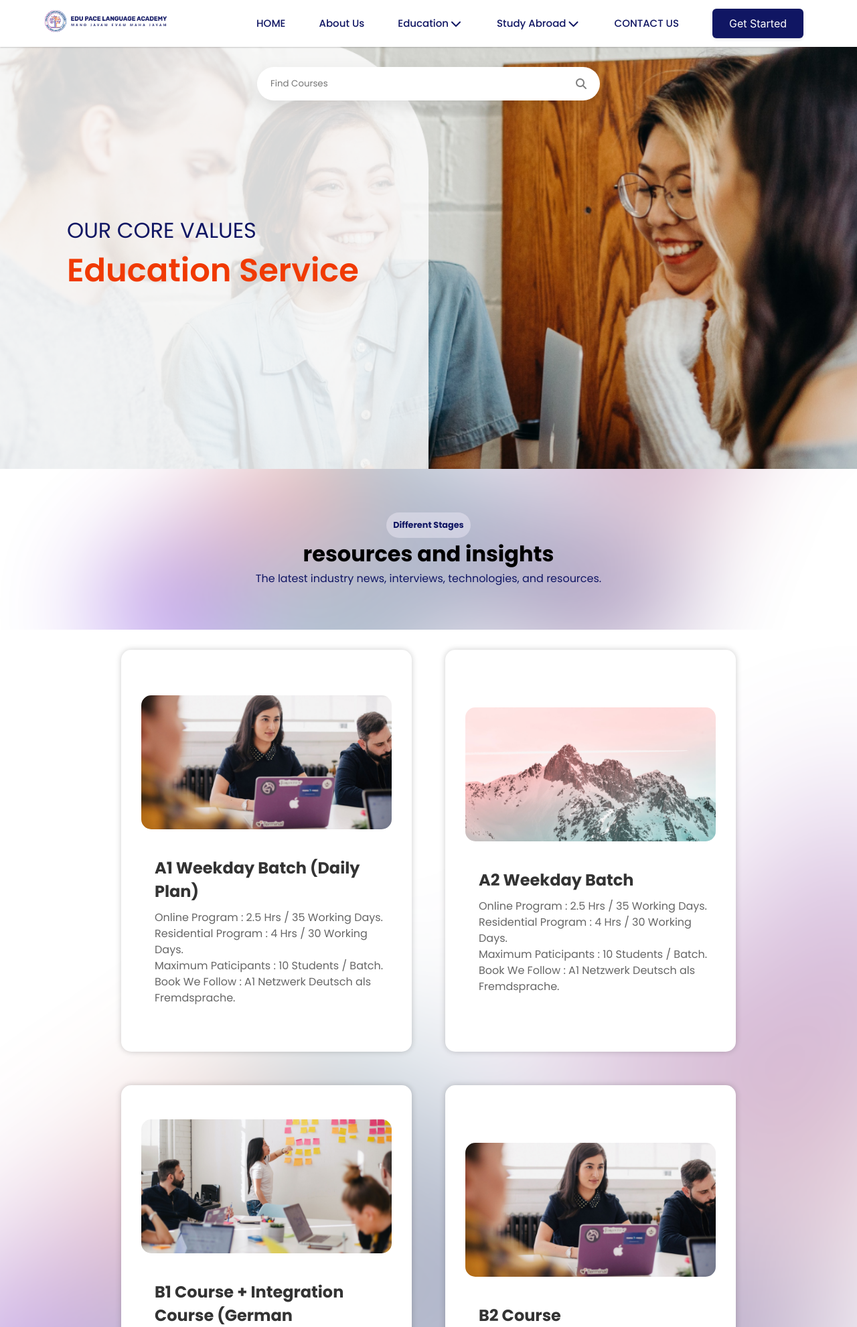
After one commit to Sanjay9745/Edu-pace, a PHP site: page /education.html in a window 1280 px wide. The commit adds this page. Shown: the top 1981 px of the page at 67% size. Run offline with PHP 8.4, Linux system fonts and the light colour scheme.

Commit message:
new changes added

```diff
--- a/about.css
+++ b/css/about.css
@@ -4,7 +4,7 @@ body {
 }
 .about-container {
   width: 100%;
-  background: url("./assets/images/About-US-BG.svg");
+  background: url("../assets/images/About-US-BG.svg");
   margin-top: 60px;
 }
 .about-search-container {
@@ -40,7 +40,7 @@ body {
 .about-hero-content {
   width: 100vw;
   height: 100vh;
-  background: url("./assets/images/about-hero.png");
+  background: url("../assets/images/about-hero.png");
   background-size: cover;
   background-position: center;
 }
@@ -265,7 +265,7 @@ p.about-success-card-3-p {
   display: grid;
   grid-template-columns: 0.8fr 1fr;
   border-radius:25px;
-  background-image: url("./assets/images/map.png");
+  background-image: url("../assets/images/map.png");
   backdrop-filter: blur(10px); /* Adjust the blur amount as needed */
   background-color: rgba(74, 74, 74, 0.497); /* Adjust the background color and opacity */
   color: var(--white);
--- /dev/null
+++ b/css/education.css
@@ -0,0 +1,194 @@
+.education-container{
+    width: 100%;
+    margin-top: 60px;
+
+}
+.education-search-container{
+    position: absolute;
+    top: 50px;
+    left: 50%;
+    transform: translateX(-50%);
+    width: 40%;
+    height: 50px;
+    background: var(--white);
+    background-position: center;
+    margin-top: 50px;
+    color: gray;
+    display: flex;
+    justify-content: space-between;
+    align-items: center;
+    border-radius: 25px;
+    box-shadow: 0px 10px 27px 0px rgba(0, 0, 0, 0.1);
+    z-index: 100;
+}
+.education-search-container input {
+    width: 100%;
+    border: none;
+    outline: none;
+    padding-left: 20px;
+    border-radius: 25px;
+  }
+  .education-search-container i {
+    padding-right: 20px;
+  }
+  .education-hero-container{
+        width: 100%;
+        height: 80vh;
+        background: url('../assets/images/education-container.png') no-repeat center;
+        background-size: cover;
+        position: relative;
+        display: flex;
+        flex-direction: column;
+        justify-content: center;
+        align-items: flex-start;
+        padding-left: 100px;
+  }
+  .education-hero-container h3{
+        font-size: 2rem;
+        color: var(--dark-blue);
+        font-weight: 400;
+  }
+  .education-hero-container h1{
+        font-size: 3rem;
+        color: var(--orange);
+        font-weight: 600;
+  }
+  .education-diff-change-container{
+        width: 100%;
+        height: 30vh;
+        display: flex;
+        justify-content: center;
+        align-items: center;
+        flex-direction: column;
+        background: url('../assets/images/bg2.svg') no-repeat center;
+  }
+  .education-diff-change-container h3{
+font-size: .8rem;
+background-color: var(--blur-pink);
+padding: 10px;
+border-radius: 25px;
+color:var(--dark-blue);
+  }
+  .education-diff-change-container p{
+font-size: 1rem;
+color:var(--dark-blue);
+  }
+  .education-video-container {
+    position: relative;
+    width: 100%;
+    height: 80vh;
+    display: flex;
+    justify-content: center;
+    align-items: center;
+    flex-direction: column;
+    background-image: url('../assets/images/edu-video-img.png');
+    background-position: center;
+    background-size: cover;
+  }
+
+  .education-video-container::before {
+    content: "";
+    position: absolute;
+    top: 0;
+    left: 0;
+    width: 100%;
+    height: 100%;
+    background-color: rgba(52, 49, 49, 0.389);
+  }
+
+  .education-video-container h1 {
+    color: var(--white); /* Adjust text color as needed */
+    z-index: 1; /* Ensure the text appears above the overlay */
+  }
+  .education-video-container i {
+    color: var(--white); /* Adjust text color as needed */
+    z-index: 1; /* Ensure the text appears above the overlay */
+    border: 2px solid var(--white);
+    border-radius:15px;
+    padding: 20px 25px;
+    font-size: 1.3rem;
+  }
+  .education-card-container{
+    width: 100%;
+display: flex;
+    justify-content: center;
+    align-items: center;
+    flex-wrap: wrap;
+    padding: 20px;
+    background-image: url('../assets/images/bg2.svg');
+    background-position: center;
+    background-size: cover;
+    gap: 30px;
+  }
+.edu-card{
+    width: 35%;
+    height: 600px;
+    display: flex;
+    flex-direction: column;
+    justify-content: center;
+
+    background-color: rgb(255, 255, 255);
+    border-radius: 15px;
+    margin: 10px;
+    padding: 10px;
+    box-shadow: 0 0 10px rgba(0, 0, 0, 0.2);
+    transition: all 0.3s ease;
+    cursor: pointer;
+}
+
+
+.edu-card-top{
+
+    padding: 20px;
+    display: flex;
+    flex-direction: column;
+    justify-content: center;
+    align-items: center;
+
+}
+
+.edu-card-top img{
+    width: 100%;
+    height: 200px;
+    object-fit: cover;
+    border-radius: 15px;
+}
+
+.edu-card-bottom{
+    padding: 20px;
+    margin-left: 20px;
+    gap: 20px;
+}
+
+.edu-card-bottom h1{
+    font-size: 24px;
+    font-weight: bold;
+    margin-bottom: 10px;
+    text-align: left;
+    color: #333;
+}
+
+.edu-card-bottom p{
+    font-size: 16px;
+    line-height: 1.5;
+    text-align: left;
+    color: #666;
+}
+@media screen and (max-width:1200px) {
+    .education-card-container{
+        width: 100%;
+    display: flex;
+        justify-content: center;
+        align-items: center;
+        flex-direction: column;
+        padding: 0px;
+        margin:50px 0;
+        gap: 20px;
+      }
+    .edu-card{
+        width: 90%;
+        height: 700px;
+    }
+
+
+}
--- a/home.css
+++ b/css/home.css
@@ -6,7 +6,7 @@
 .hero-container{
     width: 100%;
     height: 150vh;
-    background: url('./assets/images/bg1.svg');
+    background: url('../assets/images/bg1.svg');
     background-position-y:bottom ;
     margin-top: 60px;
     position: relative;
@@ -211,7 +211,7 @@ line-height: 2;
 .what-does-container{
     width: 100%;
     margin-top: 50px;
-    background-image: url('./assets/images/bg2.svg');
+    background-image: url('../assets/images/bg2.svg');
     background-position: center;
 }
 .what-does-content{
@@ -296,7 +296,7 @@ color: var(--dark-blue);
 }
 .comments-pannel-container{
     width:100%;
-    background-image: url('./assets/images/bg3.svg');
+    background-image: url('../assets/images/bg3.svg');
 
     display: flex;
     justify-content: center;
--- a/index.css
+++ b/css/index.css
@@ -1,5 +1,8 @@
 @import url('https://fonts.googleapis.com/css2?family=Major+Mono+Display&family=Poppins:ital,wght@0,100;0,200;0,300;0,400;0,500;0,600;0,700;0,800;0,900;1,100;1,200;1,300;1,400;1,500;1,600;1,700;1,800;1,900&family=Roboto:ital,wght@0,100;0,300;0,400;0,500;0,700;0,900;1,100;1,300;1,400;1,500;1,700;1,900&display=swap');
-
+html,
+body {
+  overflow-x: hidden;
+}
 body{
     margin: 0;
     padding: 0;
@@ -11,4 +14,6 @@ body{
     --dark-blue:#101663;
     --dark: #030303;
     --white:#fff;
+    --blur-pink:rgba(249, 245, 255, 0.374);
+
 }
--- /dev/null
+++ b/education.html
@@ -0,0 +1,131 @@
+<!DOCTYPE html>
+<html lang="en">
+  <head>
+    <meta charset="UTF-8" />
+    <meta http-equiv="X-UA-Compatible" content="IE=edge" />
+    <meta name="viewport" content="width=device-width, initial-scale=1.0" />
+    <title>Document</title>
+    <link rel="stylesheet" href="./css/education.css" />
+    <link rel="stylesheet" href="./css/index.css" />
+    <link
+      rel="stylesheet"
+      href="https://cdnjs.cloudflare.com/ajax/libs/font-awesome/6.4.2/css/all.min.css"
+      integrity="sha512-z3gLpd7yknf1YoNbCzqRKc4qyor8gaKU1qmn+CShxbuBusANI9QpRohGBreCFkKxLhei6S9CQXFEbbKuqLg0DA=="
+      crossorigin="anonymous"
+      referrerpolicy="no-referrer"
+    />
+  </head>
+  <body>
+    <div id="header"></div>
+    <div class="education-container">
+      <div class="education-search-container">
+        <input type="text" placeholder="Find Courses" />
+        <i class="fa-solid fa-magnifying-glass"></i>
+      </div>
+      <div class="education-hero-container">
+        <div>
+          <h3>OUR CORE VALUES</h3>
+          <h1>Education Service</h1>
+        </div>
+      </div>
+      <div class="education-diff-change-container">
+        <h3>Different Stages</h3>
+        <h1>resources and insights</h1>
+        <p>
+          The latest industry news, interviews, technologies, and resources.
+        </p>
+      </div>
+      <div class="education-card-container">
+        <div class="edu-card">
+            <div class="edu-card-top">
+              <img src="./assets/images/edu-card1.png" alt="img" />
+            </div>
+            <div class="edu-card-bottom">
+              <h1>A1 Weekday Batch (Daily Plan)</h1>
+              <p>Online Program : 2.5 Hrs / 35 Working Days.</p>
+              <p>Residential Program : 4 Hrs / 30 Working Days.</p>
+              <p>Maximum Paticipants : 10 Students / Batch.</p>
+              <p>Book We Follow : A1 Netzwerk Deutsch als Fremdsprache.</p>
+            </div>
+          </div>
+
+        <div class="edu-card">
+            <div class="edu-card-top">
+                <img src="./assets/images/edu-card2.png" alt="img" />
+            </div>
+            <div class="edu-card-bottom">
+              <h1>A2 Weekday Batch</h1>
+              <p>Online Program : 2.5 Hrs / 35 Working Days.</p>
+              <p>Residential Program : 4 Hrs / 30 Working Days.</p>
+              <p>Maximum Paticipants : 10 Students / Batch.</p>
+              <p>Book We Follow : A1 Netzwerk Deutsch als Fremdsprache.</p>
+            </div>
+          </div>
+          <div class="edu-card">
+            <div class="edu-card-top">
+                <img src="./assets/images/edu-card3.png" alt="img" />
+            </div>
+            <div class="edu-card-bottom">
+              <h1>B1 Course + Integration Course (German Citizenship)</h1>
+              <p>Online Program : 2.5 Hrs / 35 Working Days.</p>
+              <p>Residential Program : 4 Hrs / 30 Working Days.</p>
+              <p>Maximum Paticipants : 10 Students / Batch.</p>
+              <p>Book We Follow : A1 Netzwerk Deutsch als Fremdsprache.</p>
+            </div>
+          </div>
+          <div class="edu-card">
+            <div class="edu-card-top">
+                <img src="./assets/images/edu-card1.png" alt="img" />
+            </div>
+
+            <div class="edu-card-bottom">
+              <h1>B2 Course</h1>
+              <p>Online Program : 2.5 Hrs / 35 Working Days.</p>
+              <p>Residential Program : 4 Hrs / 30 Working Days.</p>
+              <p>Maximum Paticipants : 10 Students / Batch.</p>
+              <p>Book We Follow : A1 Netzwerk Deutsch als Fremdsprache.</p>
+            </div>
+          </div>
+          <div class="edu-card">
+            <div class="edu-card-top">
+                <img src="./assets/images/edu-card2.png" alt="img" />
+            </div>
+            <div class="edu-card-bottom">
+              <h1>B2 Exam Preparation (Online & Residential)</h1>
+              <p>Online Program : 2.5 Hrs / 35 Working Days.</p>
+              <p>Residential Program : 4 Hrs / 30 Working Days.</p>
+              <p>Maximum Paticipants : 10 Students / Batch.</p>
+              <p>Book We Follow : A1 Netzwerk Deutsch als Fremdsprache.</p>
+            </div>
+          </div>
+          <div class="edu-card">
+            <div class="edu-card-top">
+                <img src="./assets/images/edu-card3.png" alt="img" />
+            </div>
+            <div class="edu-card-bottom">
+              <h1>B1 Course</h1>
+              <p>Online Program : 2.5 Hrs / 35 Working Days.</p>
+              <p>Residential Program : 4 Hrs / 30 Working Days.</p>
+              <p>Maximum Paticipants : 10 Students / Batch.</p>
+              <p>Book We Follow : A1 Netzwerk Deutsch als Fremdsprache.</p>
+            </div>
+          </div>
+      </div>
+      <div class="education-video-container">
+        <i class="fa-solid fa-play"></i>
+        <h1>We Support Your Career With The Goal Of Trusting Relationships</h1>
+      </div>
+      <div id="footer"></div>
+    </div>
+    <script>
+              fetch('./header.html')
+        .then(response => response.text())
+        .then(html => document.getElementById('header').innerHTML = html);
+
+      fetch('./footer.html')
+        .then(response => response.text())
+        .then(html => document.getElementById('footer').innerHTML = html);
+
+    </script>
+  </body>
+</html>
--- a/footer.html
+++ b/footer.html
@@ -1,4 +1,4 @@
-<link rel="stylesheet" href="./footer.css">
+<link rel="stylesheet" href="./css/footer.css">
 <div class="footer">
     <div class="footer-row1">
       <div class="contact">
--- a/header.html
+++ b/header.html
@@ -1,4 +1,4 @@
-<link rel="stylesheet" href="./navbar.css">
+<link rel="stylesheet" href="./css/navbar.css">
 <nav>
     <div class="navbar">
       <i class="fa-solid fa-bars open-bars"></i>
```
Also changed, not shown: about.html (+3 -19 lines), index.html (+5 -5 lines), assets/images/Image.png (added), assets/images/edu-card1.png (added), assets/images/edu-card2.png (added), assets/images/edu-card3.png (added), assets/images/edu-video-img.png (added), assets/images/education-container.png (added), css/about-mobile.css (renamed from about-mobile.css), css/footer.css (renamed from footer.css), css/home-mobile.css (renamed from home-mobile.css), css/navbar.css (renamed from navbar.css).
